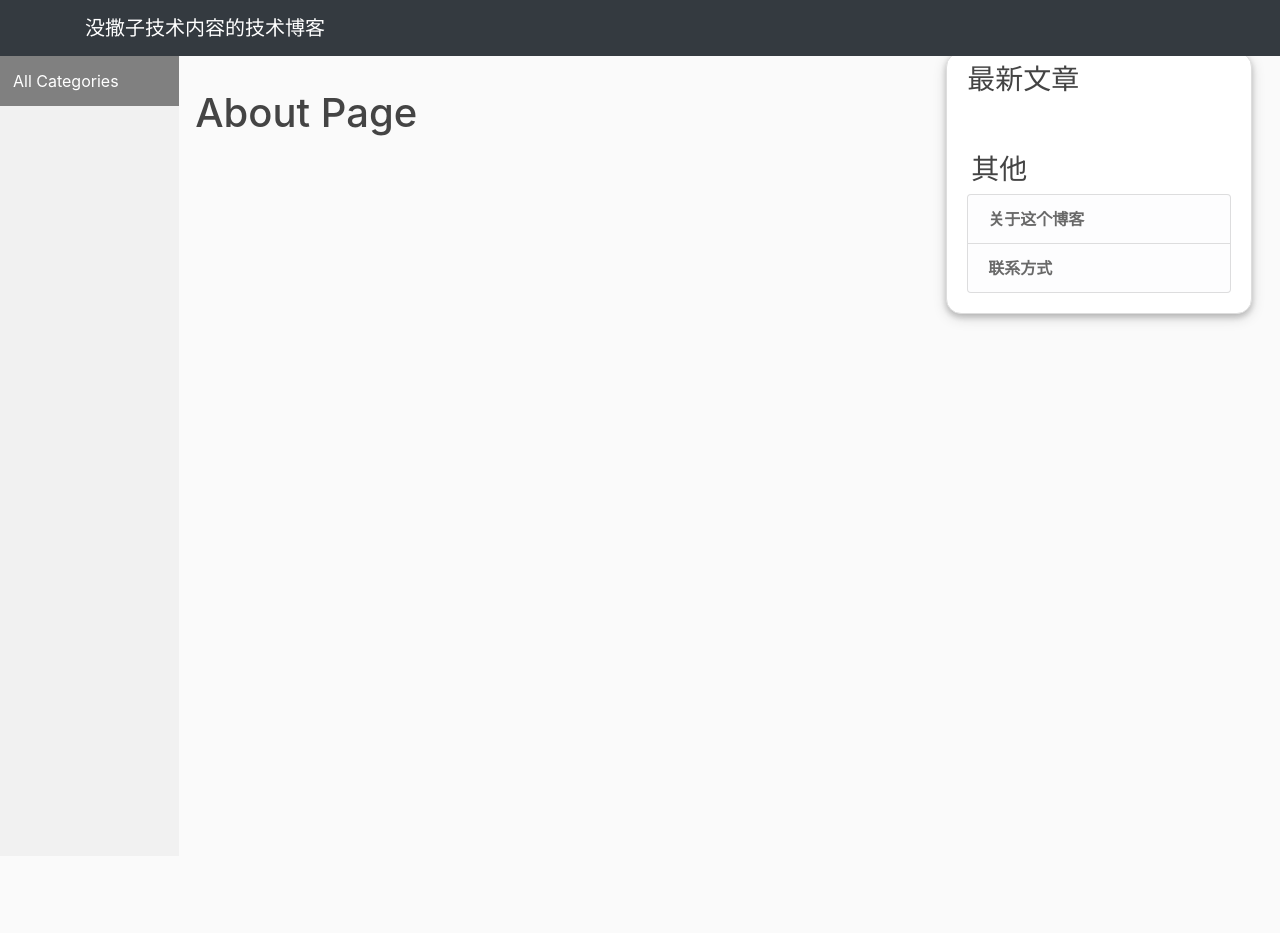
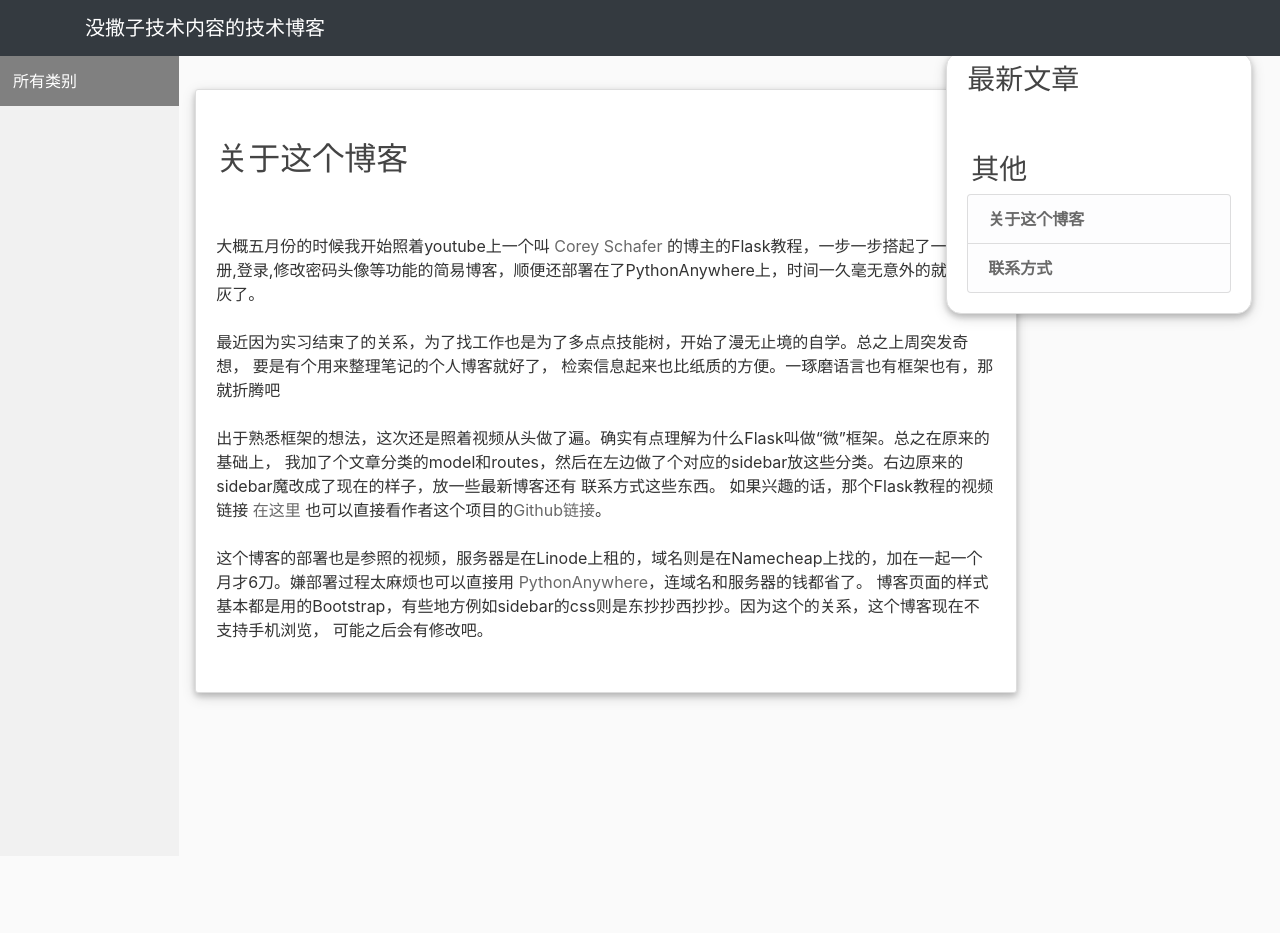
Before and after one commit to davidzheng048/flask_personal_blog, a Flask app: page /about in a window 1280 px wide. Shown: the top 933 px of the page. Run offline with Flask 2, Linux system fonts and the light colour scheme; data that the repository does not hold is empty; parts of the project's set-up code (start-up, migrations or seed data) failed here and were passed over; some libraries are stand-ins or nearby versions.

Commit message:
Update the about page

```diff
--- a/flaskblog/templates/about.html
+++ b/flaskblog/templates/about.html
@@ -1,4 +1,32 @@
 {% extends "layout.html" %}
 {% block content %}
-    <h1>About Page</h1>
+<article class="media content-section">
+    <div class="media-body">
+        <p class="article-content">
+            <h2>关于这个博客</h2>
+            <br><br>
+           大概五月份的时候我开始照着youtube上一个叫
+            <a href="https://www.youtube.com/channel/UCCezIgC97PvUuR4_gbFUs5g" style="color:DimGrey">Corey Schafer</a>
+            的博主的Flask教程，一步一步搭起了一个带注册,登录,修改密码头像等功能的简易博客，顺便还部署在了PythonAnywhere上，时间一久毫无意外的就放着吃灰了。
+            <br><br>
+
+            最近因为实习结束了的关系，为了找工作也是为了多点点技能树，开始了漫无止境的自学。总之上周突发奇想， 要是有个用来整理笔记的个人博客就好了，
+            检索信息起来也比纸质的方便。一琢磨语言也有框架也有，那就折腾吧<br><br>
+
+            出于熟悉框架的想法，这次还是照着视频从头做了遍。确实有点理解为什么Flask叫做“微”框架。总之在原来的基础上，
+            我加了个文章分类的model和routes，然后在左边做了个对应的sidebar放这些分类。右边原来的sidebar魔改成了现在的样子，放一些最新博客还有
+            联系方式这些东西。
+
+            如果兴趣的话，那个Flask教程的视频链接
+        <a href="https://www.youtube.com/watch?v=MwZwr5Tvyxo&list=PL-osiE80TeTs4UjLw5MM6OjgkjFeUxCYH" style="color:DimGrey">在这里</a>
+            也可以直接看作者这个项目的<a href="https://github.com/CoreyMSchafer/code_snippets/tree/master/Python/Flask_Blog" style="color:DimGrey">Github链接</a>。
+            <br><br>
+            这个博客的部署也是参照的视频，服务器是在Linode上租的，域名则是在Namecheap上找的，加在一起一个月才6刀。嫌部署过程太麻烦也可以直接用
+        <a href="https://www.pythonanywhere.com/" style="color:DimGrey">PythonAnywhere</a>，连域名和服务器的钱都省了。
+            博客页面的样式基本都是用的Bootstrap，有些地方例如sidebar的css则是东抄抄西抄抄。因为这个的关系，这个博客现在不支持手机浏览，
+            可能之后会有修改吧。
+            <br><br>
+        </p>
+    </div>
+</article>
 {% endblock content %}
--- a/flaskblog/templates/layout.html
+++ b/flaskblog/templates/layout.html
@@ -92,10 +92,10 @@ div::-webkit-scrollbar-thumb:hover {
             {% if current_category %}
                 <a href="{{ url_for('main.home') }}">All Categories</a>
             {% else %}
-                <a href="{{ url_for('main.home') }}" class="active">All Categories</a>
+                <a href="{{ url_for('main.home') }}" class="active">所有类别</a>
             {% endif %}
             {% if current_user.is_authenticated %}
-                <a href="{{ url_for('categories.new_category') }}">+ New Category</a>
+                <a href="{{ url_for('categories.new_category') }}">+ 新类别</a>
             {% endif %}
             {% for category in categories %}
                 {% if current_category and current_category == category %}
```
